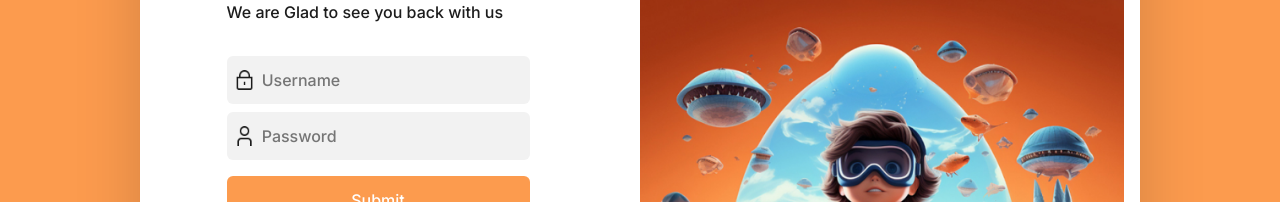
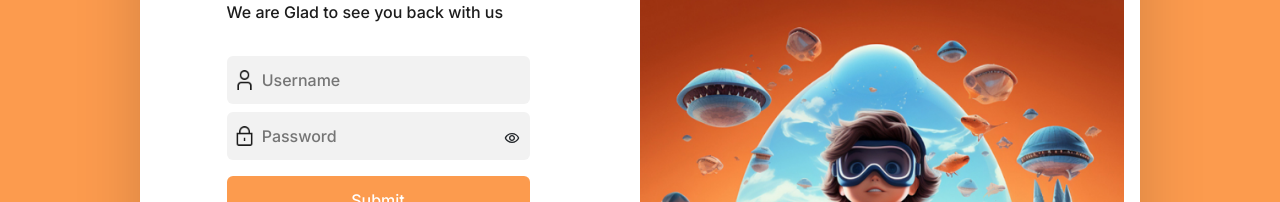
Before and after one commit to Texch999/online-centralcode-management-frientend-panel, a React (Create React App) app: page / in a window 1280 px wide. Shown: the part 160-362 px from the top of the page. Built offline with nearby package versions, Linux system fonts and the light colour scheme.

Commit message:
login ui

```diff
--- a/src/App.css
+++ b/src/App.css
@@ -199,3 +199,6 @@
 .grey-border {
   border: 2px solid #e0e0e0;
 }
+.white-space{
+  white-space: nowrap;
+}
--- a/src/components/Login.jsx
+++ b/src/components/Login.jsx
@@ -1,10 +1,13 @@
 import { Images } from "../images";
 import { useNavigate } from "react-router-dom";
 import { useState } from "react";
+import { MdOutlineRemoveRedEye } from "react-icons/md";
+import { IoEyeOffOutline } from "react-icons/io5";
 
 function Login() {
   const [username, setUsername] = useState("");
   const [error, setError] = useState();
+  const [pswdVisiblity, setpswdVisibility] = useState(false);
   const navigate = useNavigate();
 
   const handleLogin = () => {
@@ -19,6 +22,9 @@ function Login() {
     navigate("/dashboard");
     window.location.reload();
   };
+  const handlePasswordVisibility = () => {
+    setpswdVisibility(!pswdVisiblity);
+  };
 
   return (
     <div className="login-bg w-100 h-100vh p-5 d-flex justify-content-center align-items-center w-100">
@@ -29,7 +35,7 @@ function Login() {
         <div className="w-50 pt-3 h-fill position-relative d-flex justify-content-center">
           <div className="ps-4 pe-5 flex-column px-5 w-75">
             <div className="welcome-font">WELCOME</div>
-            <div className="black-text">
+            <div className="black-text white-space">
               We are Glad to see you back with us
             </div>
             <div className="py-4">
@@ -57,9 +63,16 @@ function Login() {
                 ></img>
                 <input
                   className="input-css"
-                  type="password"
+                  type={pswdVisiblity ? "text" : "password"}
                   placeholder="Password"
                 />
+                <span onClick={handlePasswordVisibility}>
+                  {pswdVisiblity ? (
+                    <IoEyeOffOutline />
+                  ) : (
+                    <MdOutlineRemoveRedEye />
+                  )}
+                </span>
               </div>
               <button className="orange-btn mt-3 w-100" onClick={handleLogin}>
                 Submit
--- a/src/images/index.js
+++ b/src/images/index.js
@@ -1,8 +1,8 @@
 export const Images = {
   LoginImageOne: "assets/login_image_one.png",
   LoginImageTwo: "assets/login_image_two.png",
-  loginUserImages: "assets/loginPassword.png",
-  loginUserLock: "assets/loginUser.png",
+  loginUserImages: "assets/loginUser.png",
+  loginUserLock: "assets/loginPassword.png",
   S7Logo: "assets/S7_Logo.png",
   ProfileImage: "assets/Profile_Image.png",
 };
```
Also changed, not shown: 1 other file (tests, documents, lock files or other folders).
